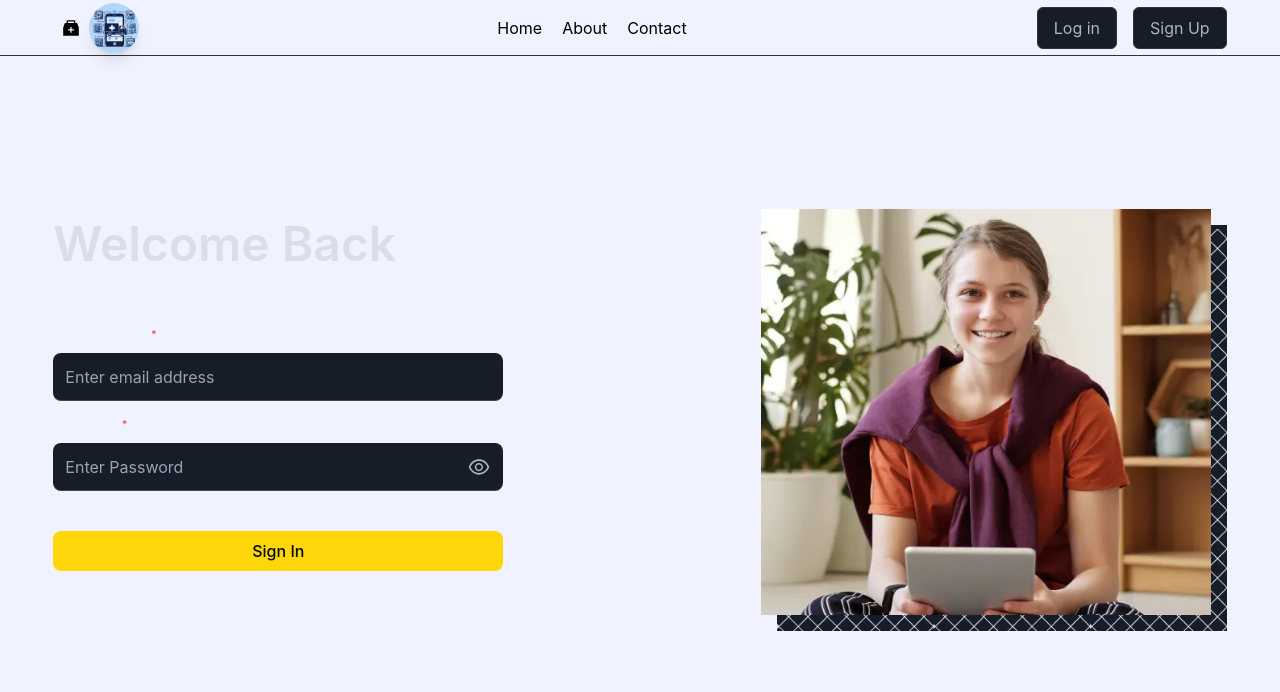
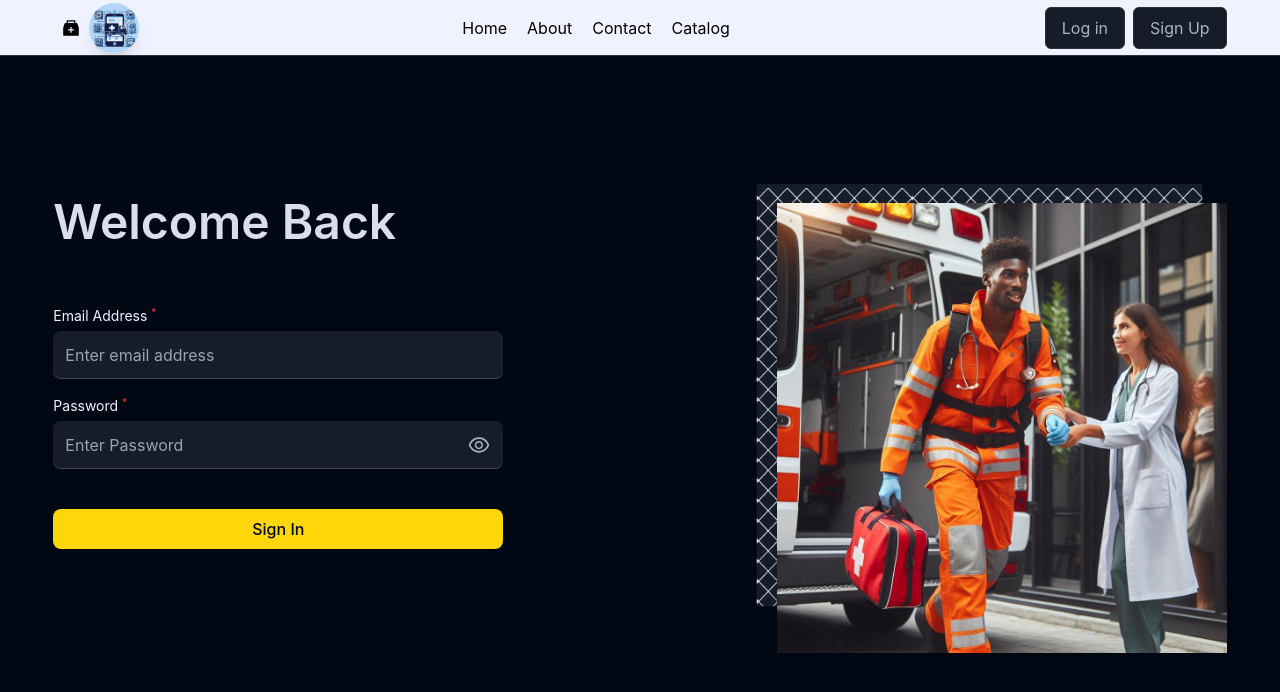
Before and after one commit to deepaksng23/project-major, a React (Create React App) app: page /login in a window 1280 px wide. Shown: the top 692 px of the page. Built offline with nearby package versions, Linux system fonts and the light colour scheme.

Commit message:
Navbar updated

```diff
--- a/src/components/Navbar.js
+++ b/src/components/Navbar.js
@@ -49,10 +49,15 @@ const Navbar = () => {
                             Contact
                         </p>
                     </NavLink>
+                    <NavLink to="/catalog">
+                        <p className={`${matchRoute("/catalog") ? "text-yellow-200" : "text-black"}`}>
+                            Catalog
+                        </p>
+                    </NavLink>
                 </div>
 
                 {/* Authentication buttons */}
-                <div className="flex gap-x-4 items-center">
+                <div className="flex gap-x-2 items-center">
                     {token === null && (
                         <>
                             <NavLink to="/login">
--- a/src/components/SignupForm.js
+++ b/src/components/SignupForm.js
@@ -5,6 +5,7 @@ import { useDispatch } from "react-redux"
 import { useNavigate } from "react-router-dom"
 import { sendOtp } from "../services/operations/authAPI"
 import { setSignupData } from "../slices/authSlice"
+// import { FaArrowRight } from "react-icons/fa6";
 
 function SignUpForm() {
   const navigate = useNavigate();
@@ -176,6 +177,10 @@ function SignUpForm() {
           Create Account
         </button>
       </form>
+      {/* <div className="mt-5 flex gap-x-5 justify-end items-center">
+        <button className="text-[#4ee0f4] text-base italic">Employer Login</button>
+        <FaArrowRight className="text-[#4ee0f4]" />
+      </div> */}
     </div>
   )
 }
--- a/src/pages/Login.jsx
+++ b/src/pages/Login.jsx
@@ -1,32 +1,31 @@
 import React from 'react'
 import LoginForm from "../components/LoginForm"
 import frameImg from "../assets/frame.png";
-import image from "../assets/login.webp";
+import image from "../assets/Designer.png";
 
 const Login = () => {
   return (
-    <div className="grid min-h-[calc(100vh-3.5rem)] place-items-center">
+    <div className="grid min-h-[calc(100vh-3.5rem)] place-items-center bg-richblack-900">
         <div className="mx-auto flex w-11/12 max-w-maxContent flex-col-reverse justify-between gap-y-12 py-12 md:flex-row md:gap-y-0 md:gap-x-12">
             <div className="mx-auto w-11/12 max-w-[450px] md:mx-0">
                 <h1 className="text-5xl font-semibold leading-[2.375rem] text-richblack-25 mb-16">Welcome Back</h1>
                 <LoginForm/>
             </div>
             <div className="relative mx-auto w-11/12 max-w-[450px] md:mx-0">
-                <img
+              {/* Frame */}
+              <img
                 src={frameImg}
-                alt="Pattern"
-                width={558}
-                height={504}
+                alt="Pattern Frame"
+                className="absolute top-0 w-[90%] scale-110 h-96 z-10"
                 loading="lazy"
-                />
-                <img
+              />
+              {/* Image */}
+              <img
                 src={image}
-                alt="Students"
-                width={558}
-                height={504}
+                alt="Doctor"
                 loading="lazy"
-                className="absolute -top-4 right-4 z-10"
-                />
+                className="relative w-full h-auto z-20 drop-shadow-lg"
+              />
             </div>
         </div>
     </div>
```
Also changed, not shown: src/assets/Designer.png (added), 1 other file (tests, documents, lock files or other folders).
